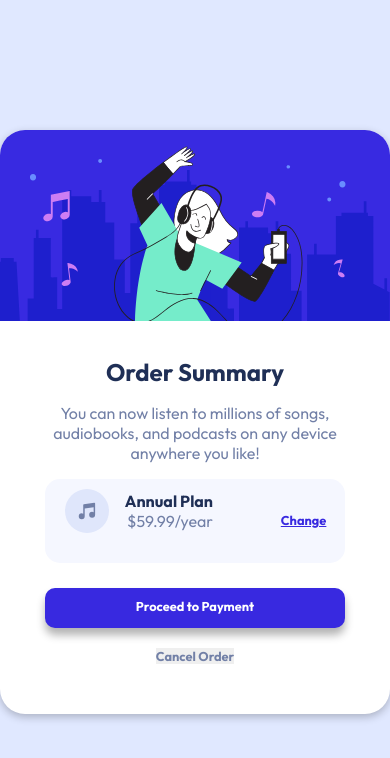
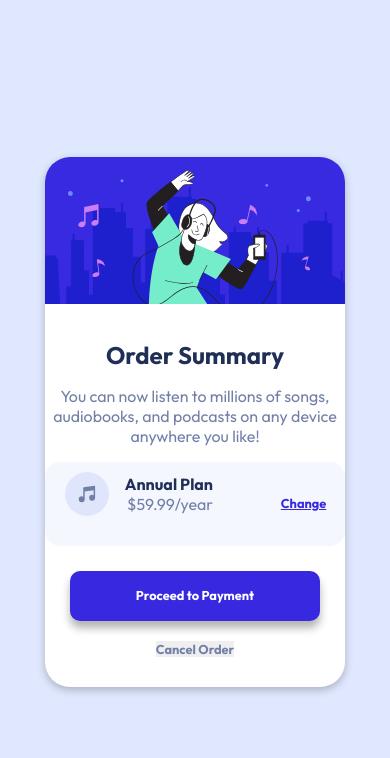
Before and after one commit to ioddgamers/order-summary-component-main, a plain HTML site: page index.html in a window 390 px wide. Drawn offline with Linux system fonts and the light colour scheme.

Commit message:
Initial commit

```diff
--- a/style.css
+++ b/style.css
@@ -141,5 +141,14 @@
 }
 
 @media screen and (max-width: 700px) {
+    .card {
+        width: 300px;
+        padding-bottom: 30px;
+    }
 
+    .btn {
+        width: 250px;
+        height: 50px;
+        padding-top: 1rem;
+    }
 }
```
